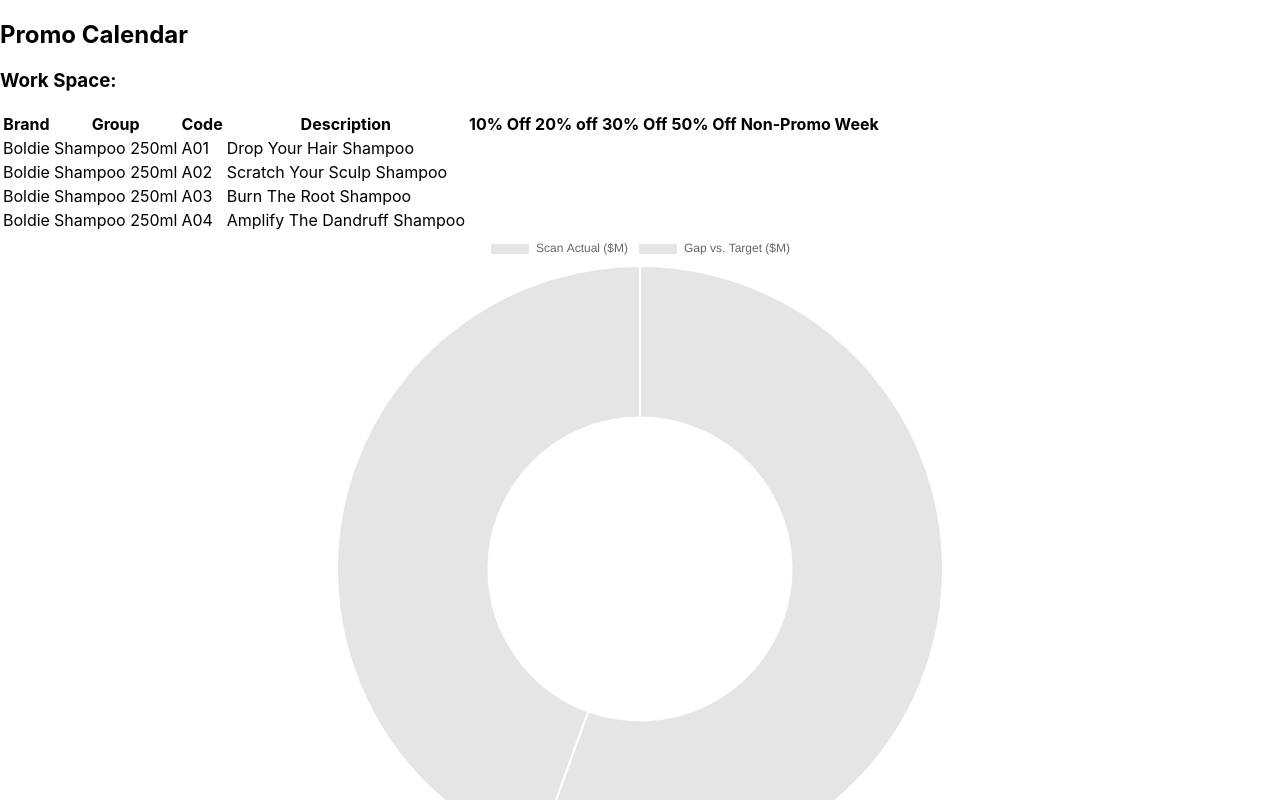
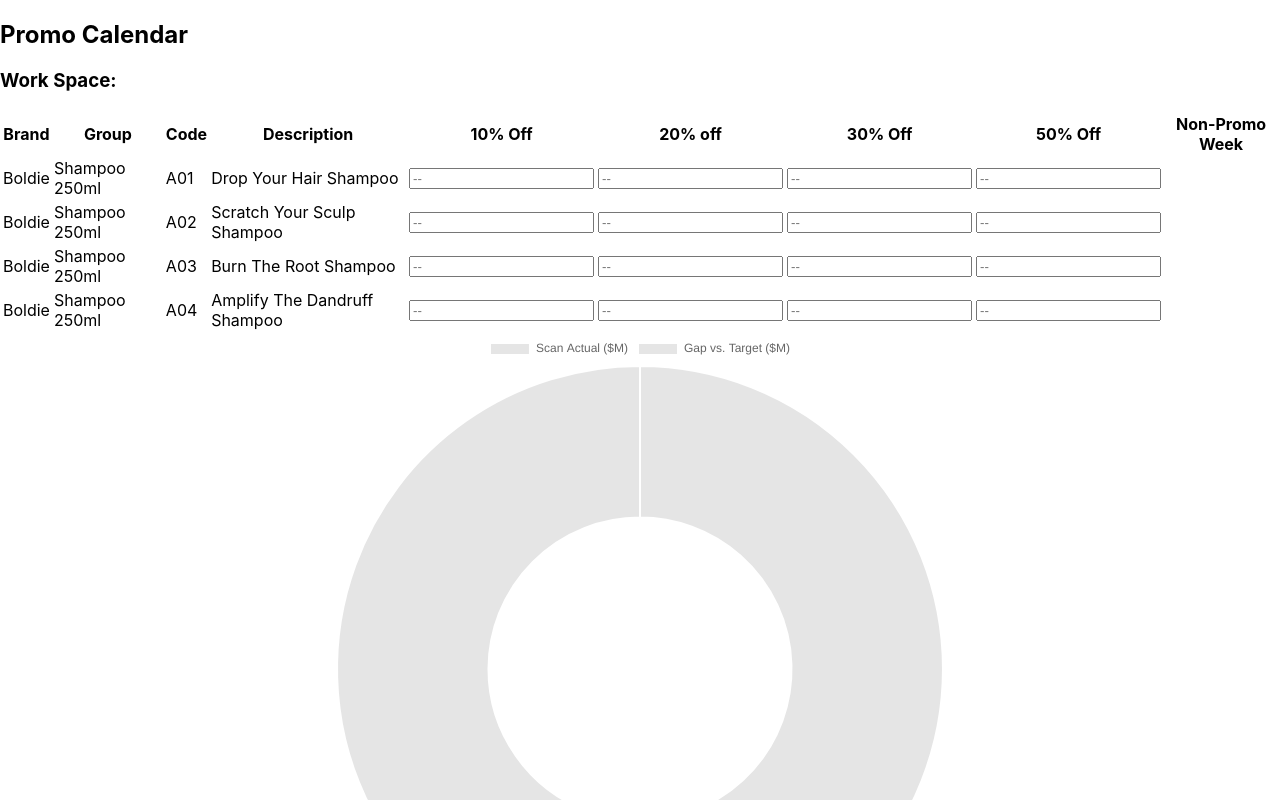
Before and after one commit to Dennis-LCL/Product-Planning-App, a React (Create React App) app: page / in a window 1280 px wide. Shown: the top 800 px of the page. Built offline with nearby package versions, Linux system fonts and the light colour scheme.

Commit message:
Add input fields into each product promo type combinations.

```diff
--- a/src/components/PromoCalendar.js
+++ b/src/components/PromoCalendar.js
@@ -49,7 +49,18 @@ class PromoCalendar extends React.Component {
         productAttributeValues = Object.values(this.state.productMaster[i]).map(
           attribute => <td>{attribute}</td>
         );
-        productRows.push(<tr>{productAttributeValues}</tr>);
+        // Add PromoCalendarInputCells into productRows
+        const promoFrequencyCells = this.state.promoTypes.map(promoType => (
+          <td>
+            <PromoCalendarInputCell />
+          </td>
+        ));
+        productRows.push(
+          <tr>
+            {productAttributeValues}
+            {promoFrequencyCells}
+          </tr>
+        );
       }
     } else {
       productRows = (
@@ -73,4 +84,8 @@ class PromoCalendar extends React.Component {
   }
 }
 
+function PromoCalendarInputCell() {
+  return <input className="promoFrequency" placeholder="--" />;
+}
+
 export default PromoCalendar;
```
Also changed, not shown: 1 other file (tests, documents, lock files or other folders).
